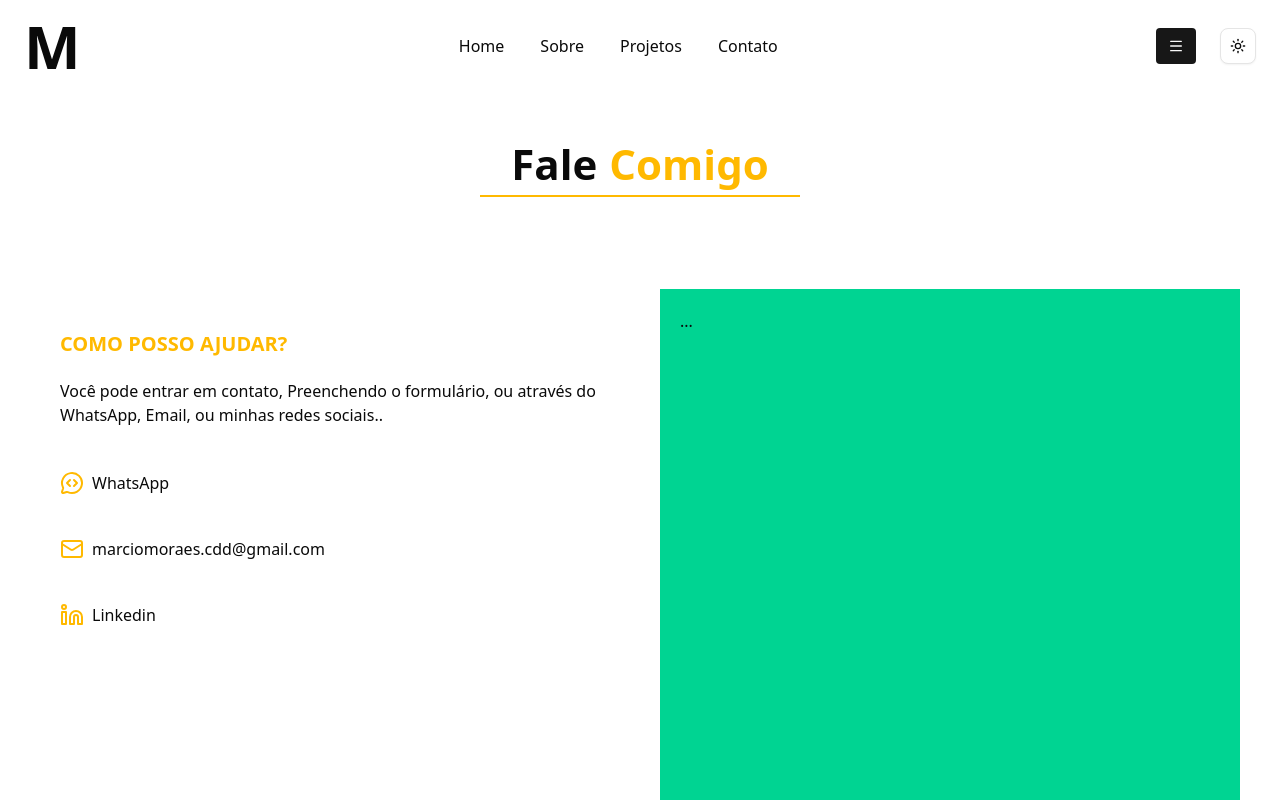
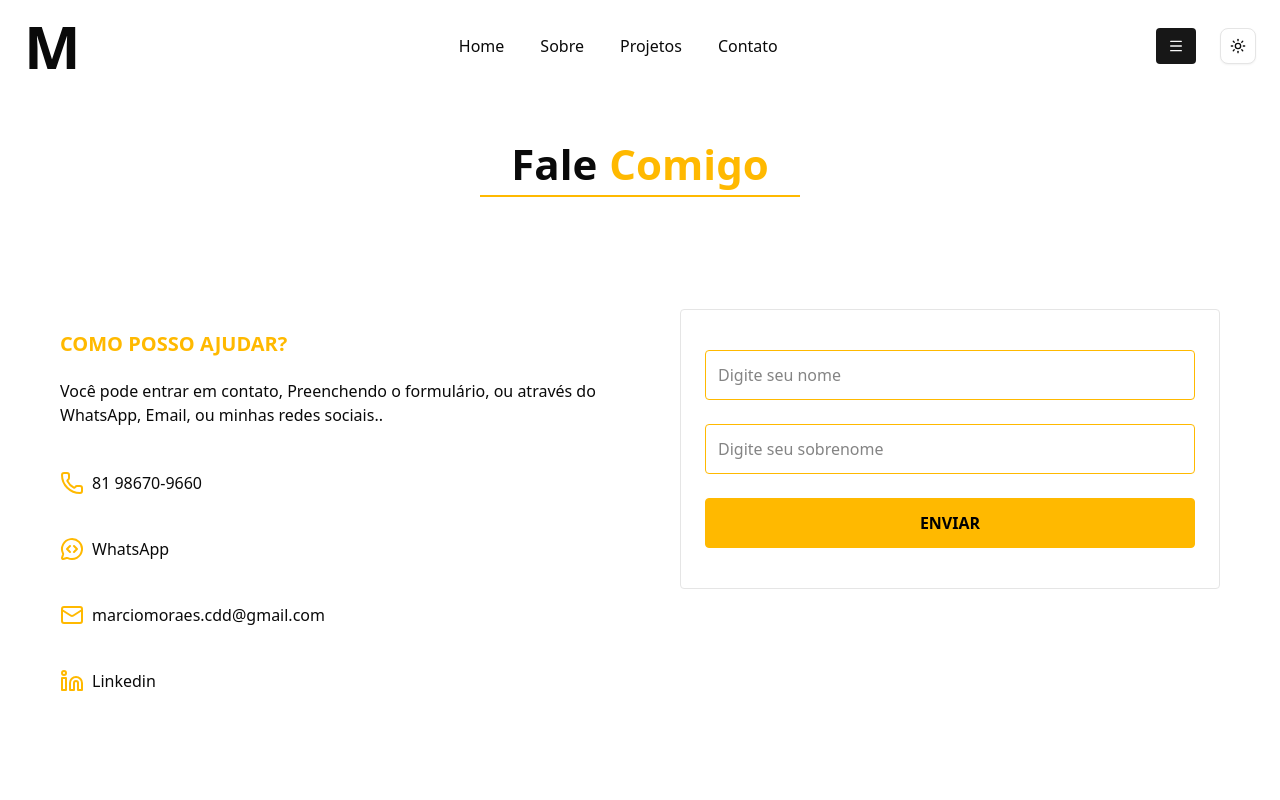
Before and after one commit to Marcio-Moraes/portfolio-nextjs, a Next.js app: page /contato in a window 1280 px wide. Shown: the top 800 px of the page. Built offline with nearby package versions, Linux system fonts and the light colour scheme.

Commit message:
Criando formulário de contato com React-Hook-Form

```diff
--- /dev/null
+++ b/src/app/components/layout/formContato.tsx
@@ -0,0 +1,44 @@
+"use client";
+
+import { SubmitHandler, useForm } from "react-hook-form";
+
+type Inputs = {
+    name: string;
+    lastName: string;
+}
+
+
+const FormContato = () => {
+    const {handleSubmit, register} = useForm<Inputs>();
+
+    const formEnvioContato:SubmitHandler<Inputs> = (data) => {
+        console.log(data);
+    }
+
+    return(
+        <form
+            onSubmit={handleSubmit(formEnvioContato)}
+            action=""
+            className="px-6 py-10 flex flex-col gap-6 border rounded"
+        >
+
+            <input
+                {...register('name')}
+                className="border border-amber-400 rounded p-3 w-full"
+                placeholder="Digite seu nome"
+            />
+
+            <input
+                {...register('lastName')}
+                className="border border-amber-400 rounded p-3 w-full"
+                placeholder="Digite seu sobrenome"
+            />
+
+            <input type="submit" value="Enviar" className="bg-amber-400 hover:bg-amber-100 text-black border border-amber-400 font-bold uppercase p-3 cursor-pointer rounded" />
+
+
+        </form>
+    )
+}
+
+export default FormContato;
--- a/src/app/contato/page.tsx
+++ b/src/app/contato/page.tsx
@@ -1,7 +1,9 @@
-import { Linkedin, Mail, MessageCircleCode } from "lucide-react";
+import { Linkedin, Mail, MessageCircleCode, Phone } from "lucide-react";
 import { SubTitulo } from "../components/layout/subTitulo";
 import { Titulo } from "../components/layout/titulo";
 import Link from "next/link";
+import FormContato from "../components/layout/formContato";
+
 
 const Contato = () => {
     return(
@@ -14,6 +16,14 @@ const Contato = () => {
                     <p>Você pode entrar em contato, Preenchendo o formulário, ou através do WhatsApp, Email, ou minhas redes sociais..</p>
 
                     <ul className="flex flex-col justify-start gap-8 my-10">
+                        <li className="">
+                            <Link
+                                href="tel:+5581986709660"
+                                className="inline-flex gap-2 py-1 pr-5"
+                            >
+                                <Phone className="text-amber-400" /> 81 98670-9660
+                            </Link>
+                        </li>
                         <li className="">
                             <Link
                                 href="#"
@@ -41,7 +51,9 @@ const Contato = () => {
                         </li>
                     </ul>
                 </div>
-                <div className="bg-emerald-400 w-full p-5">...</div>
+                <div className="w-full p-5">
+                    <FormContato />
+                </div>
             </div>
         </div>
     )
```
